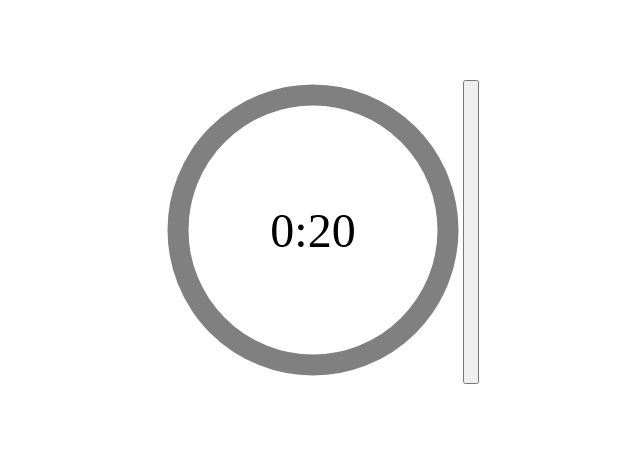
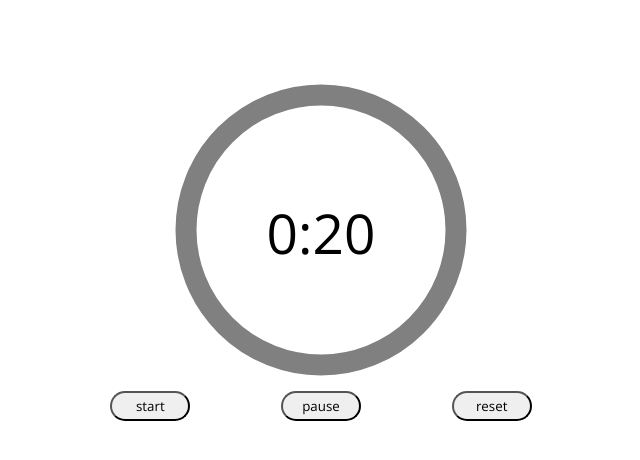
Before and after one commit to raghavkukkar/pomodoro, a React (Create React App) app: page / in a window 1280 px wide. Shown: the top 460 px of the page, without its empty margins (319-959 px from the left). Built offline with nearby package versions, Linux system fonts and the light colour scheme.

Commit message:
added stop and reset buttons

```diff
--- a/public/index.html
+++ b/public/index.html
@@ -13,6 +13,7 @@
       manifest.json provides metadata used when your web app is installed on a
       user's mobile device or desktop. See https://developers.google.com/web/fundamentals/web-app-manifest/
     -->
+    <link href="https://fonts.googleapis.com/css2?family=Open+Sans&display=swap" rel="stylesheet">
     <link rel="manifest" href="%PUBLIC_URL%/manifest.json" />
     <!--
       Notice the use of %PUBLIC_URL% in the tags above.
--- a/src/App.css
+++ b/src/App.css
@@ -6,12 +6,26 @@
   justify-content: center;
   flex-wrap: wrap;
 }
+button{
+  width: 80px;
+  height: 30px;
+  border-radius: 20px;
+
+}
+.button-container{
+  margin-top: 6px;
+  width: 80%;
+  justify-content: space-around;
+  display: flex;
+  flex-direction: row;
+  flex-wrap: wrap;
+}
 .base-timer__label {
   position: absolute;
 
   /* Size should match the parent container */
-  width: 300px;
-  height: 300px;
+  width: 100%;
+  height: 100%;
 
   /* Keep the label aligned to the top */
   top: 0;
@@ -22,7 +36,12 @@
   justify-content: center;
 
   /* Sort of an arbitrary number; adjust to your liking */
-  font-size: 48px;
+  font-size: 55px;
+}
+.timer{
+  display: flex;
+  justify-content: center;
+  width: 100%;
 }
 
 .base-timer {
--- a/src/App.js
+++ b/src/App.js
@@ -1,6 +1,7 @@
 import React , {Component} from 'react';
 import './App.css';
-
+import Timer from './components/Timer/Timer'
+let s = null
 class App extends Component {
   constructor(props) {
     super(props);
@@ -10,34 +11,38 @@ class App extends Component {
   }
 
   startTimer = () => {
+    if (!this.state.time) alert("reset it");
+    else {
+      s = setInterval(() => {
+        this.setState({
+          time: this.state.time - 1
+        })
+        if (!this.state.time) this.stopTimer();
+      }, 1000)
 
-    let s = setInterval(() => {
-      this.setState({
-        time : this.state.time - 1
-      })
-      if (!this.state.time) clearInterval(s);
-    },1000)
-
+    }
   }
-
+  stopTimer = () => {
+    clearInterval(s)
+  }
   formatTime = (time) => {
     return `${Math.floor(time/60)}:${time%60}`
+  }
+  resetTimer = () => {
+    clearInterval(s)
+    this.setState({
+      time : 20
+    })
   }
   render() {
     return (
       <div className="timer-container">
-        <div class="base-timer">
-          <svg class="base-timer__svg" viewBox="0 0 100 100" xmlns="http://www.w3.org/2000/svg">
-           <g class="base-timer__circle">
-             <circle class="base-timer__path-elapsed" cx="50" cy="50" r="45" />
-           </g>
-          </svg>
-          <span className = "base-timer__label">
-            {this.formatTime(this.state.time)}
-          </span>
+        <Timer time={`${Math.floor(this.state.time / 60)}:${this.state.time % 60}`} />
+        <div className="button-container">
+          <button onClick={this.startTimer}> start</button>
+          <button onClick={this.stopTimer}> pause</button>
+          <button onClick={this.resetTimer}> reset</button>
         </div>
-        <button onClick = {this.startTimer}> </button>
-
       </div>
     )
   }
--- /dev/null
+++ b/src/components/Timer/Timer.js
@@ -0,0 +1,20 @@
+import React from 'react';
+
+function Timer(props) {
+    return (
+        <div className="timer">
+        <div class="base-timer">
+          <svg class="base-timer__svg" viewBox="0 0 100 100" xmlns="http://www.w3.org/2000/svg">
+           <g class="base-timer__circle">
+             <circle class="base-timer__path-elapsed" cx="50" cy="50" r="45" />
+           </g>
+          </svg>
+          <span className = "base-timer__label">
+            {props.time}
+          </span>
+            </div>
+            </div>
+    );
+}
+
+export default Timer
--- a/src/index.css
+++ b/src/index.css
@@ -1,5 +1,5 @@
 *{
   box-sizing:  border-box;
   margin: 0;
-
+  font-family: 'Open Sans', sans-serif;
 }
```
